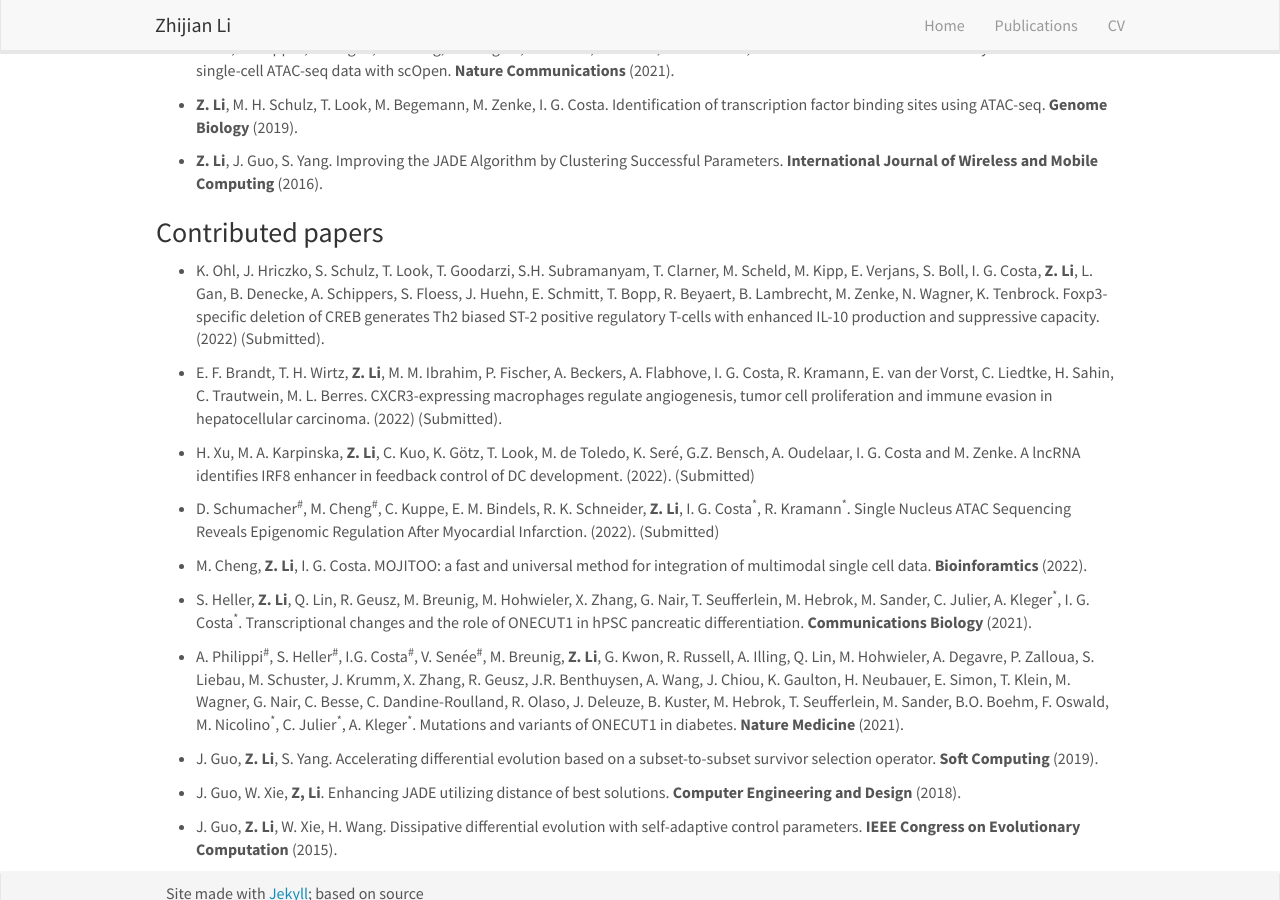
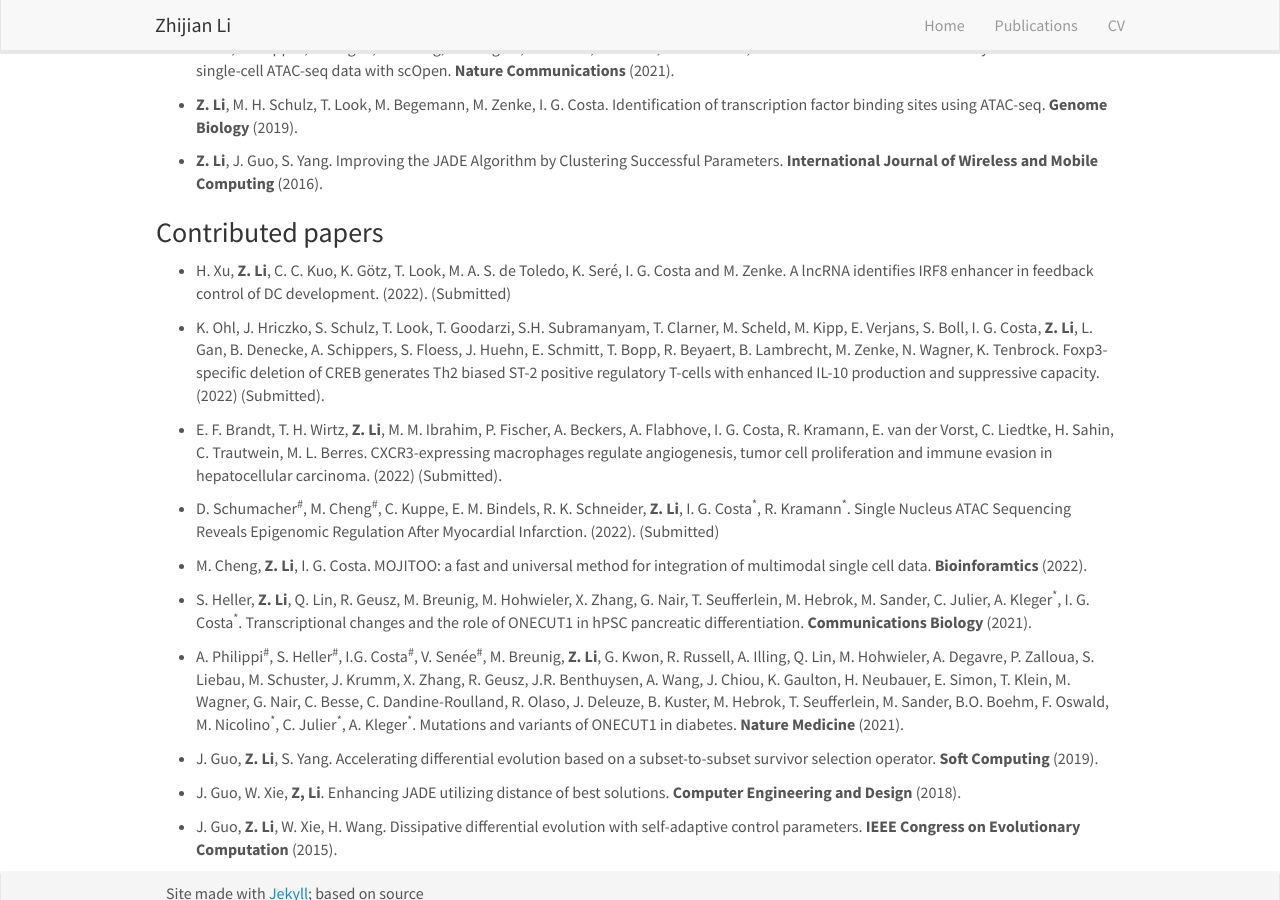
Before and after one commit to lzj1769/lzj1769.github.io, a Jekyll site: the page built from _pages/publications.md, in a window 1280 px wide and 900 px high, scrolled down 483 px. Built offline with Jekyll 4.4.1, drawn with Linux system fonts in a browser that asks for light colours; nearby versions of some CDN libraries.

Commit message:
update pub

```diff
--- a/_pages/publications.md
+++ b/_pages/publications.md
@@ -28,11 +28,11 @@ Integrative single-cell multi-omics analysis reveals traits associated with earl
 
 ### Contributed papers
 
+* H. Xu, **Z. Li**, C. C. Kuo, K. Götz, T. Look, M. A. S. de Toledo, K. Seré, I. G. Costa and M. Zenke. A lncRNA identifies IRF8 enhancer in feedback control of DC development. (2022). (Submitted)
+
 * K. Ohl, J. Hriczko, S. Schulz, T. Look, T. Goodarzi, S.H. Subramanyam, T. Clarner, M. Scheld, M. Kipp, E. Verjans, S. Boll, I. G. Costa, **Z. Li**, L. Gan, B. Denecke, A. Schippers, S. Floess, J. Huehn, E. Schmitt, T. Bopp, R. Beyaert, B. Lambrecht, M. Zenke, N. Wagner, K. Tenbrock. Foxp3-specific deletion of CREB generates Th2 biased ST-2 positive regulatory T-cells with enhanced IL-10 production and suppressive capacity. (2022) (Submitted).
 
 * E. F. Brandt, T. H. Wirtz, **Z. Li**, M. M. Ibrahim, P. Fischer, A. Beckers, A. Flabhove, I. G. Costa, R. Kramann, E. van der Vorst, C. Liedtke, H. Sahin, C. Trautwein, M. L. Berres. CXCR3-expressing macrophages regulate angiogenesis, tumor cell proliferation and immune evasion in hepatocellular carcinoma. (2022) (Submitted).
-
-* H. Xu, M. A. Karpinska, **Z. Li**, C. Kuo, K. Götz, T. Look, M. de Toledo, K. Seré, G.Z. Bensch, A. Oudelaar, I. G. Costa and M. Zenke. A lncRNA identifies IRF8 enhancer in feedback control of DC development. (2022). (Submitted)
 
 * D. Schumacher<sup>\#</sup>, M. Cheng<sup>\#</sup>, C. Kuppe, E. M. Bindels, R. K. Schneider, **Z. Li**, I. G. Costa<sup>*</sup>, R. Kramann<sup>*</sup>. Single Nucleus ATAC Sequencing Reveals Epigenomic Regulation After Myocardial Infarction. (2022). (Submitted)
 
```
